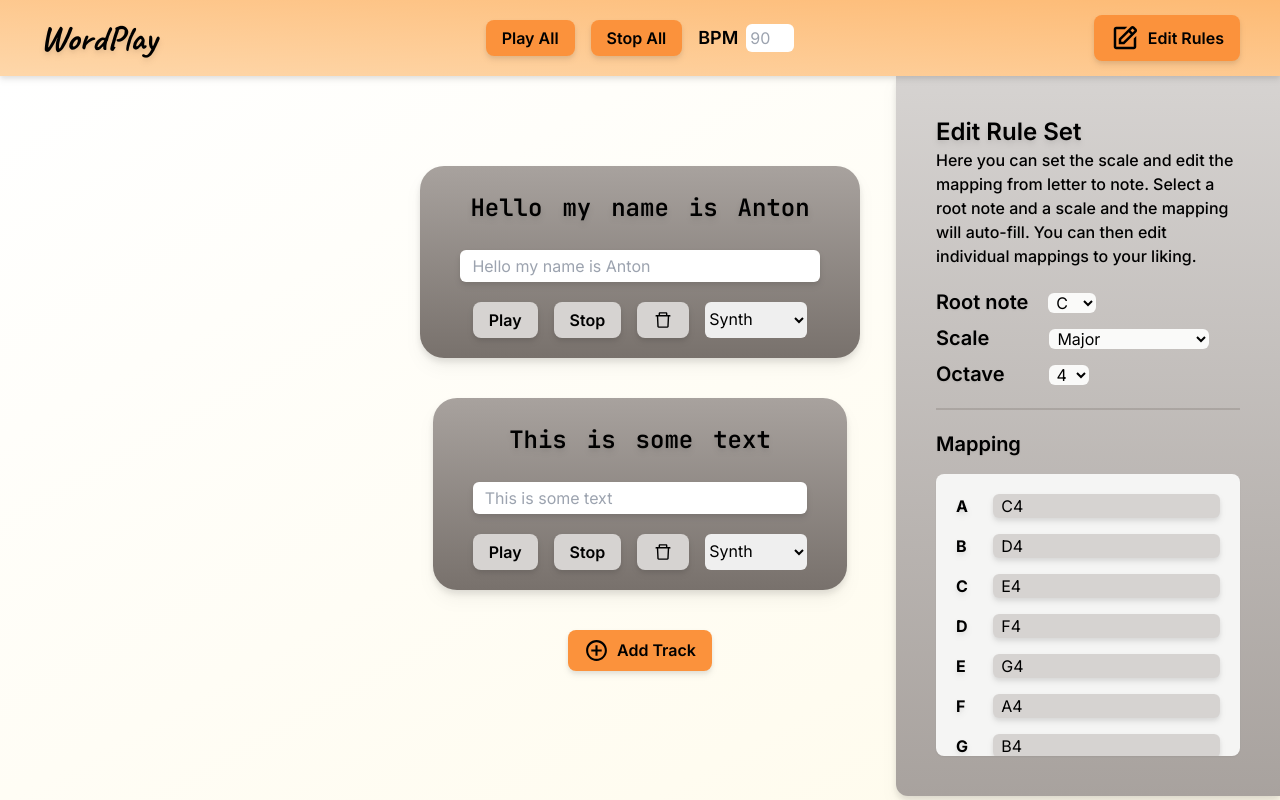
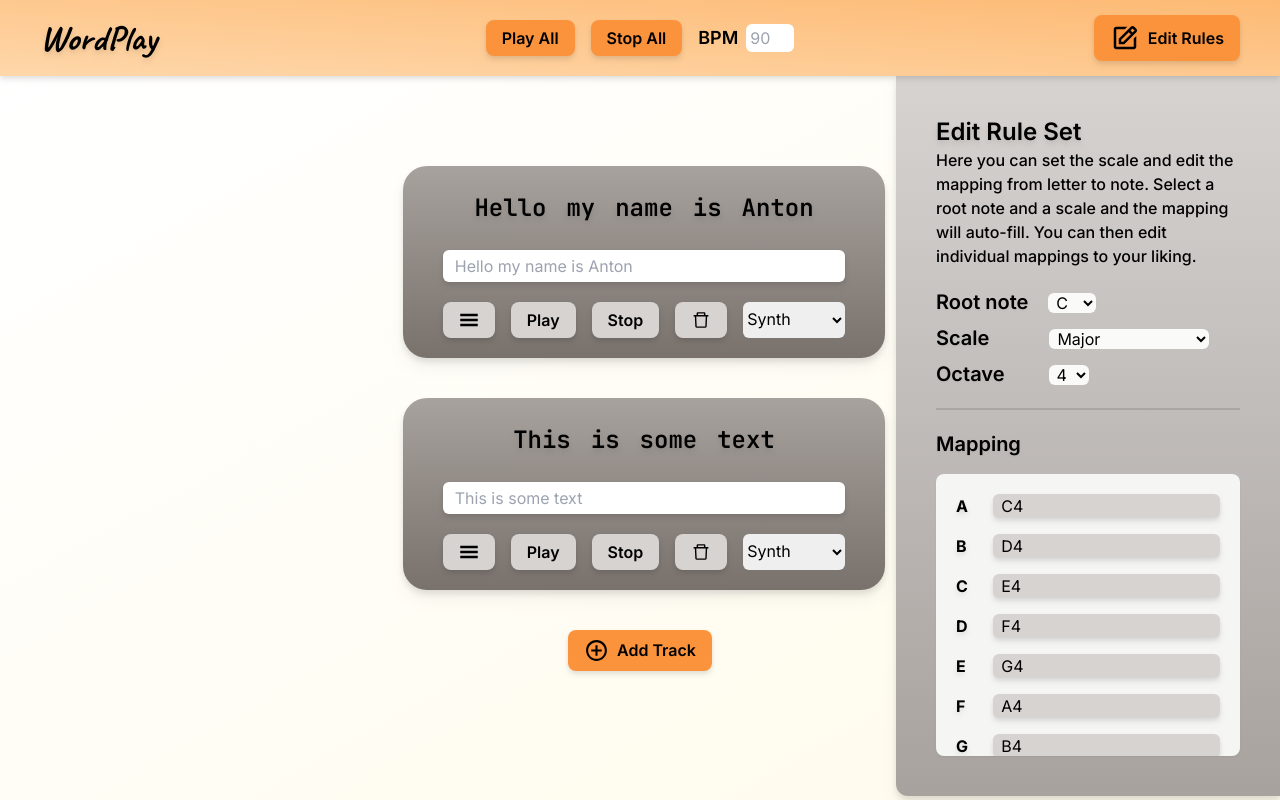
Before and after one commit to antonwallstedt/wordplay, a React (Vite) app: page / in a window 1280 px wide. Built offline with nearby package versions, Linux system fonts and the light colour scheme; what tw-elements would draw is missing.

Commit message:
Add hamburger menu to Track component

```diff
--- a/src/containers/Track.jsx
+++ b/src/containers/Track.jsx
@@ -1,6 +1,7 @@
 import React, { useEffect, useState } from "react";
 import ButtonSecondary from "../components/ButtonSecondary";
 import { AiOutlineDelete } from "react-icons/ai";
+import { GiHamburger, GiHamburgerMenu } from "react-icons/gi";
 import WordSynth from "../lib/WordSynth";
 import { synths } from "../utils/Synths";
 import * as Tone from "tone";
@@ -12,6 +13,7 @@ const Track = ({ id, onDelete, isPlayingAll, inputText, scale }) => {
   const [currentWordIndex, setCurrentWordIndex] = useState(-1);
   const [sequence, setSequence] = useState(null);
   const [synth, setSynth] = useState("Synth");
+  const [hamburgerMenu, setHamburgerMenu] = useState(false);
 
   useEffect(() => {
     // Only play this track if it's not already playing.
@@ -44,6 +46,10 @@ const Track = ({ id, onDelete, isPlayingAll, inputText, scale }) => {
 
   const handleChange = ({ target }) => {
     setText(target.value);
+  };
+
+  const handleHamburgerMenu = () => {
+    setHamburgerMenu(!hamburgerMenu);
   };
 
   const handleSynthSelect = ({ target }) => {
@@ -96,7 +102,28 @@ const Track = ({ id, onDelete, isPlayingAll, inputText, scale }) => {
   };
 
   return (
-    <div className="mb-10 flex max-w-2xl flex-col items-center justify-between rounded-3xl bg-gradient-to-b from-stone-400 to-stone-500 px-10 py-5 drop-shadow-lg">
+    <div className="flex flex-row items-center justify-center">
+      <div
+        className={
+          "transition-duration-500 relative mb-10 mr-2 w-[300px] rounded-lg bg-stone-400 p-5 drop-shadow-lg transition-transform ease-in-out " +
+          (!hamburgerMenu && "translate-x-[100%]")
+        }
+      >
+        <div className="flex flex-col">
+          <h3 className="text-md font-semibold">Modifiers</h3>
+          <input className="w-30 mb-2 rounded-md indent-2" />
+          <h3 className="text-md border-opacity-0 pt-1 font-semibold">
+            Effects
+          </h3>
+          <input className="w-30 mb-2 rounded-md indent-2" />
+        </div>
+      </div>
+      <div
+        className={
+          "transition-duration-500 mb-10 flex max-w-2xl flex-col items-center justify-between rounded-3xl bg-gradient-to-b from-stone-400 to-stone-500 px-10 py-5 drop-shadow-lg transition-transform ease-in-out " +
+          (hamburgerMenu ? "" : "-translate-x-[150px]")
+        }
+      >
         <div className="flex items-center justify-center">
           {text.split(" ").map((word, index) => highlightWord(word, index))}
         </div>
@@ -107,6 +134,18 @@ const Track = ({ id, onDelete, isPlayingAll, inputText, scale }) => {
           onChange={handleChange}
         />
         <div className="float-left mt-5 flex gap-4">
+          <ButtonSecondary
+            icon={
+              <GiHamburgerMenu
+                className={
+                  "transition-duration-600 transition-transform ease-in-out " +
+                  (hamburgerMenu && "rotate-90")
+                }
+                size="20px"
+              />
+            }
+            handleClick={handleHamburgerMenu}
+          />
           <ButtonSecondary text="Play" handleClick={() => handlePlay(text)} />
           <ButtonSecondary text="Stop" handleClick={handleStop} />
           <ButtonSecondary
@@ -127,6 +166,7 @@ const Track = ({ id, onDelete, isPlayingAll, inputText, scale }) => {
           </select>
         </div>
       </div>
+    </div>
   );
 };
 
```
Lines whose indentation alone changed are shown as unchanged.
